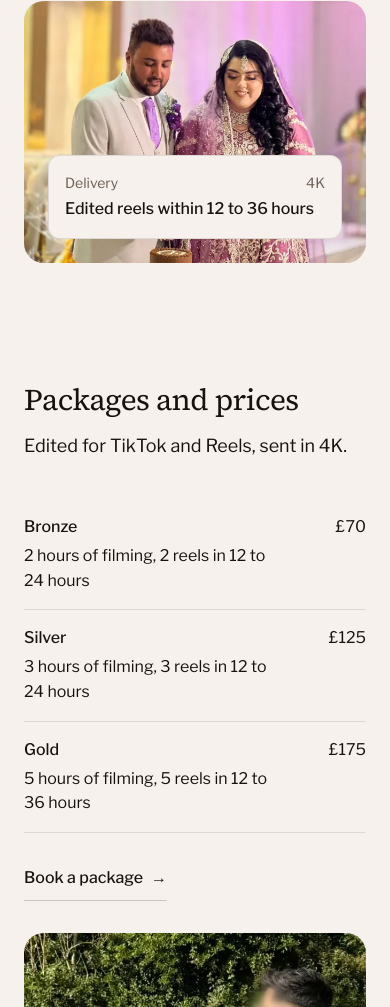
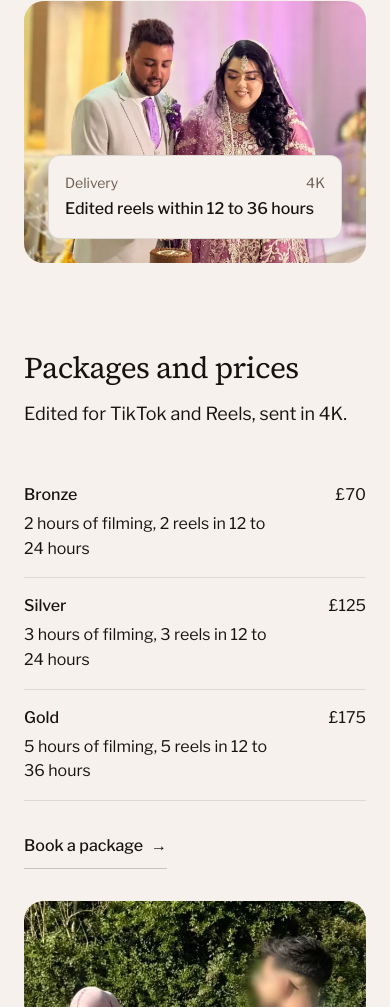
Before and after one commit to Z-khxn/contentbyzanaira, a plain HTML site: page index.html in a window 390 px wide. Shown: the part 557-1564 px from the top of the page. Drawn offline with nearby package versions, Linux system fonts and the light colour scheme.

Commit message:
Remove the blank space between sections on phones
Under 640px each section is now as tall as its content with 64px
above and below, instead of filling whole screens. Desktop and
tablet keep the one-section-per-screen layout.

Co-Authored-By: Claude Opus 5.5 <noreply@anthropic.com>

```diff
--- a/index.html
+++ b/index.html
@@ -47,6 +47,12 @@
 <style>
   /* English headings never break a word: Safari ignores the kit's 10-letter hyphenation limit */
   h1, h2, h3, h4 { hyphens: manual; -webkit-hyphens: manual; }
+  /* phones: each section is as tall as its content, with even space around it (no screen-filling gaps) */
+  @media (max-width: 639px) {
+    main > :is(section, .section):not(.hero), footer.closing { min-height: 0 !important; --padt: 64px; --padb: 64px; }
+    main > :is(section, .section):not(.hero) { --bar: 0px; }
+    main > :is(section, .section) > .wrap > .fill { flex: none; }
+  }
   .nav__logo img.logo-word { height: 18px; }
   .footer__brand { display: flex; align-items: center; gap: var(--s-5); }
   .footer__brand .logo-mono { height: 96px; width: auto; }
```
Also changed, not shown: testimonials.html (+6 -0 lines).
